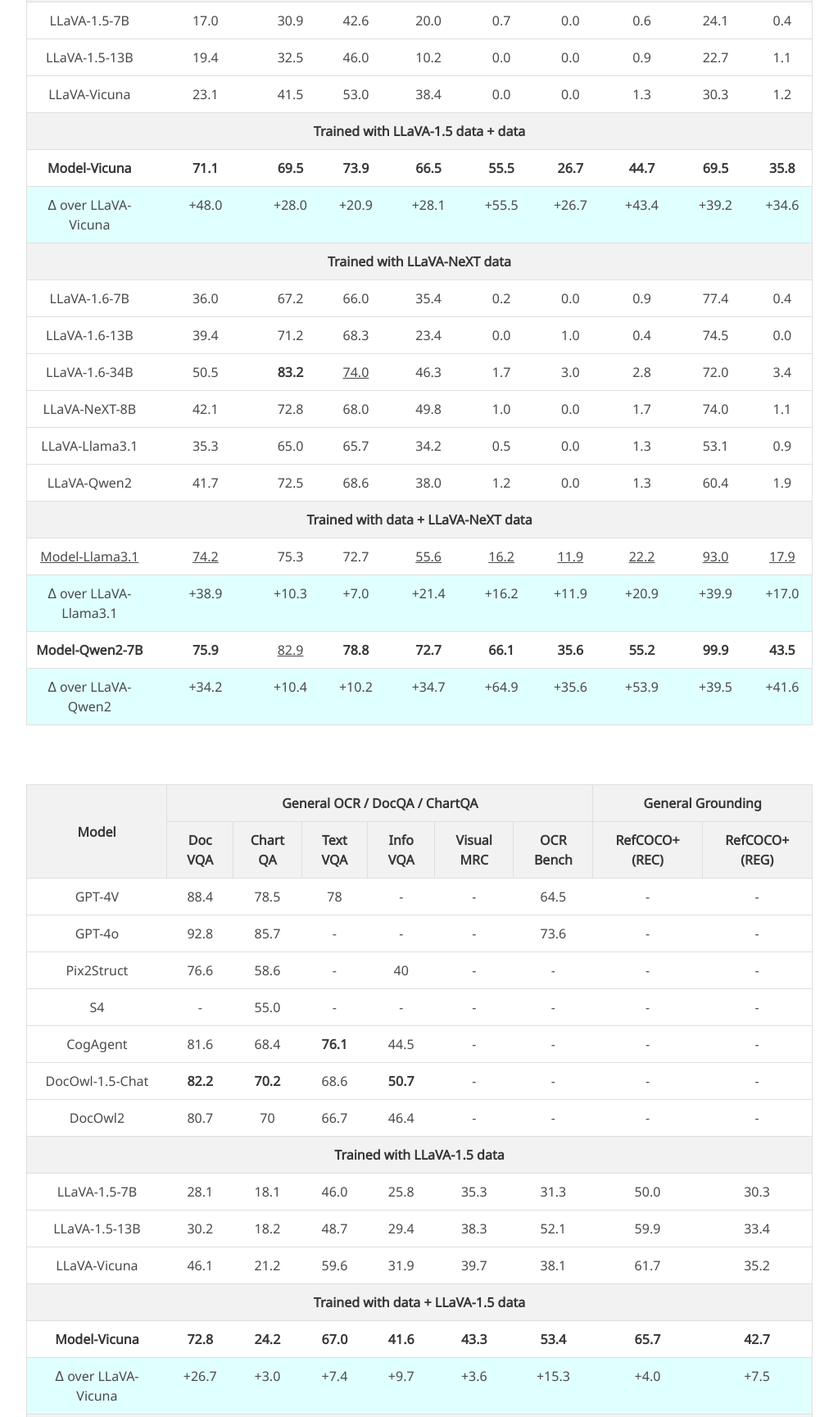
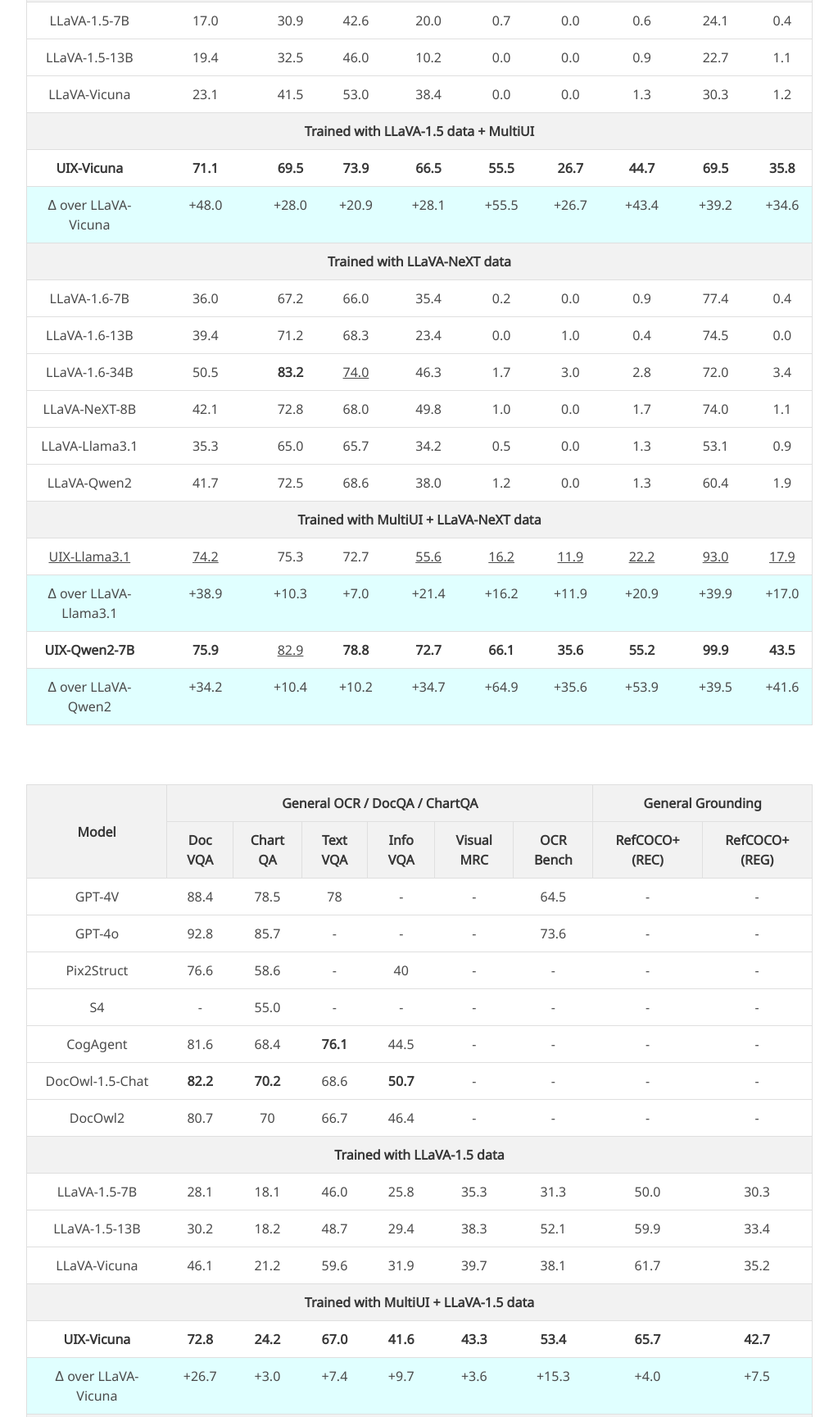
Before and after one commit to boat2oasis/boat2oasis.github.io, a plain HTML site: page index.html in a window 1280 px wide. Shown: the part 2476-4205 px from the top of the page at 82% size, without its empty margins (128-1151 px from the left). Drawn offline with nearby package versions, Linux system fonts and the light colour scheme; some icons are missing; a web font is replaced by a local one.

Commit message:
update model and data name

```diff
--- a/index.html
+++ b/index.html
@@ -465,10 +465,10 @@
                   <td>1.2</td>
                 </tr>
                 <tr>
-                  <td class="tr-header" colspan="10"><strong>Trained with LLaVA-1.5 data + data</strong></td>
+                  <td class="tr-header" colspan="10"><strong>Trained with LLaVA-1.5 data + MultiUI</strong></td>
                 </tr>
                 <tr>
-                  <td><strong>Model-Vicuna</strong></td>
+                  <td><strong>UIX-Vicuna</strong></td>
                   <td><strong>71.1</strong></td>
                   <td><strong>69.5</strong></td>
                   <td><strong>73.9</strong></td>
@@ -567,10 +567,10 @@
                   <td>1.9</td>
                 </tr>
                 <tr>
-                  <td class="tr-header" colspan="10"><strong>Trained with data + LLaVA-NeXT data</strong></td>
+                  <td class="tr-header" colspan="10"><strong>Trained with MultiUI + LLaVA-NeXT data</strong></td>
                 </tr>
                 <tr>
-                  <td><u>Model-Llama3.1</u></td>
+                  <td><u>UIX-Llama3.1</u></td>
                   <td><u>74.2</u></td>
                   <td>75.3</td>
                   <td>72.7</td>
@@ -594,7 +594,7 @@
                   <td>+17.0</td>
                 </tr>
                 <tr>
-                  <td><strong>Model-Qwen2-7B</strong></td>
+                  <td><strong>UIX-Qwen2-7B</strong></td>
                   <td><strong>75.9</strong></td>
                   <td><u>82.9</u></td>
                   <td><strong>78.8</strong></td>
@@ -757,10 +757,10 @@
                   <td>35.2</td>
                 </tr>
                 <tr>
-                  <td class="tr-header" colspan="9"><strong>Trained with data + LLaVA-1.5 data</strong></td>
+                  <td class="tr-header" colspan="9"><strong>Trained with MultiUI + LLaVA-1.5 data</strong></td>
                 </tr>
                 <tr>
-                  <td><strong>Model-Vicuna</strong></td>
+                  <td><strong>UIX-Vicuna</strong></td>
                   <td><strong>72.8</strong></td>
                   <td><strong>24.2</strong></td>
                   <td><strong>67.0</strong></td>
@@ -851,10 +851,10 @@
                   <td>30.8</td>
                 </tr>
                 <tr>
-                  <td class="tr-header" colspan="9"><strong>Trained with data + LLaVA-NeXT data</strong></td>
+                  <td class="tr-header" colspan="9"><strong>Trained with MultiUI + LLaVA-NeXT data</strong></td>
                 </tr>
                 <tr>
-                  <td><strong>Model-Llama3.1</strong></td>
+                  <td><strong>UIX-Llama3.1</strong></td>
                   <td>78.0</td>
                   <td>66.9</td>
                   <td>65.1</td>
@@ -876,7 +876,7 @@
                   <td>+3.3</td>
                 </tr>
                 <tr>
-                  <td><strong>Model-Qwen2</strong></td>
+                  <td><strong>UIX-Qwen2</strong></td>
                   <td><strong>85.3</strong></td>
                   <td><strong>74.0</strong></td>
                   <td><strong>72.7</strong></td>
@@ -954,7 +954,7 @@
                   <td>10.4</td>
                 </tr>
                 <tr>
-                  <td><strong>Model-Qwen2</strong></td>
+                  <td><strong>UIX-Qwen2</strong></td>
                   <td>-</td>
                   <td>13.5</td>
                   <td>-</td>
@@ -963,7 +963,7 @@
                   <td>13.8</td>
                 </tr>
                 <tr>
-                  <td><strong>Model-Qwen2-M2W</strong></td>
+                  <td><strong>UIX-Qwen2-M2W</strong></td>
                   <td><strong>38.2</strong></td>
                   <td><strong>43.4</strong></td>
                   <td><strong>31.0</strong></td>
```
